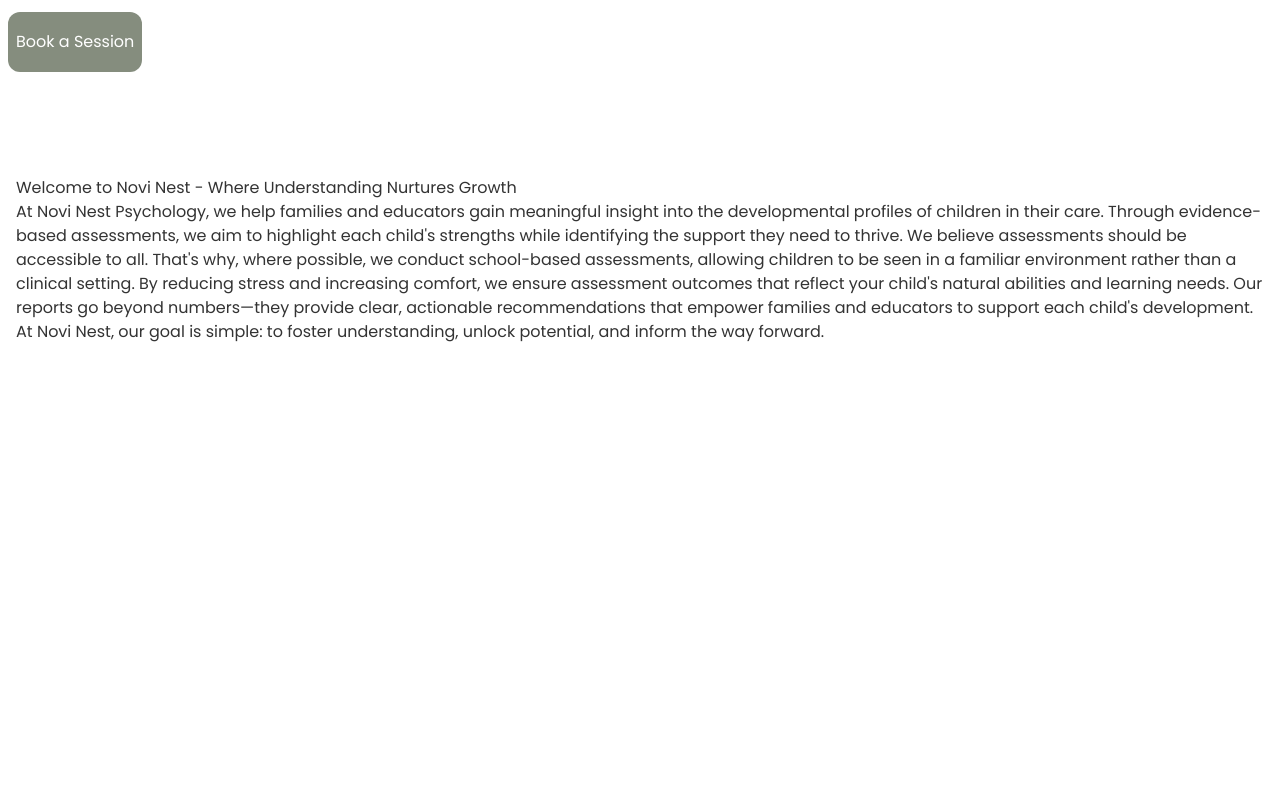
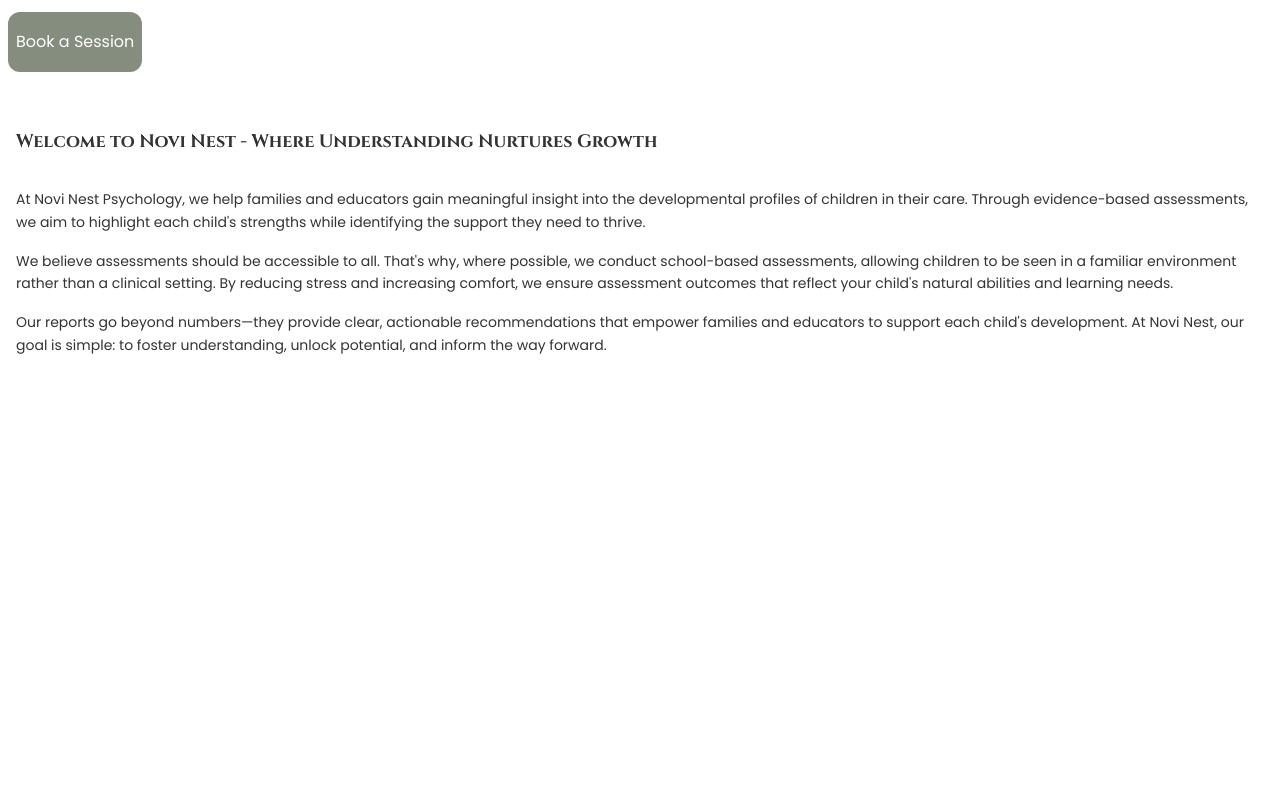
Before and after one commit to TheBigBookMan/NoviNest, a React (Vite) app: page / in a window 1280 px wide. Shown: the part 720-1520 px from the top of the page. Built offline with nearby package versions, Linux system fonts and the light colour scheme; a web font is replaced by a local one.

Commit message:
add in more information and update styling

```diff
--- a/src/components/features/HomePage/Info.jsx
+++ b/src/components/features/HomePage/Info.jsx
@@ -1,9 +1,17 @@
 const Info = () => {
     return (
-        <div className='flex flex-col h-screen'>
-            <p>Welcome to Novi Nest - Where Understanding Nurtures Growth</p>
+        <div className='flex flex-col gap-8 h-screen -mt-12'>
+            <p className='text-lg font-cinzel font-bold'>Welcome to Novi Nest - Where Understanding Nurtures Growth</p>
 
-            <p>At Novi Nest Psychology, we help families and educators gain meaningful insight into the developmental profiles of children in their care. Through evidence-based assessments, we aim to highlight each child's strengths while identifying the support they need to thrive. We believe assessments should be accessible to all. That's why, where possible, we conduct school-based assessments, allowing children to be seen in a familiar environment rather than a clinical setting. By reducing stress and increasing comfort, we ensure assessment outcomes that reflect your child's natural abilities and learning needs. Our reports go beyond numbers—they provide clear, actionable recommendations that empower families and educators to support each child's development. At Novi Nest, our goal is simple: to foster understanding, unlock potential, and inform the way forward.</p>
+            <div className='flex flex-col gap-4 text-sm'>
+
+                <p className='leading-relaxed'>At Novi Nest Psychology, we help families and educators gain meaningful insight into the developmental profiles of children in their care. Through evidence-based assessments, we aim to highlight each child's strengths while identifying the support they need to thrive.</p>
+
+                <p className='leading-relaxed'>We believe assessments should be accessible to all. That's why, where possible, we conduct school-based assessments, allowing children to be seen in a familiar environment rather than a clinical setting. By reducing stress and increasing comfort, we ensure assessment outcomes that reflect your child's natural abilities and learning needs.</p>
+
+                <p className='leading-relaxed'>Our reports go beyond numbers—they provide clear, actionable recommendations that empower families and educators to support each child's development. At Novi Nest, our goal is simple: to foster understanding, unlock potential, and inform the way forward.</p>
+
+            </div>
         </div>
     )
 }
```
